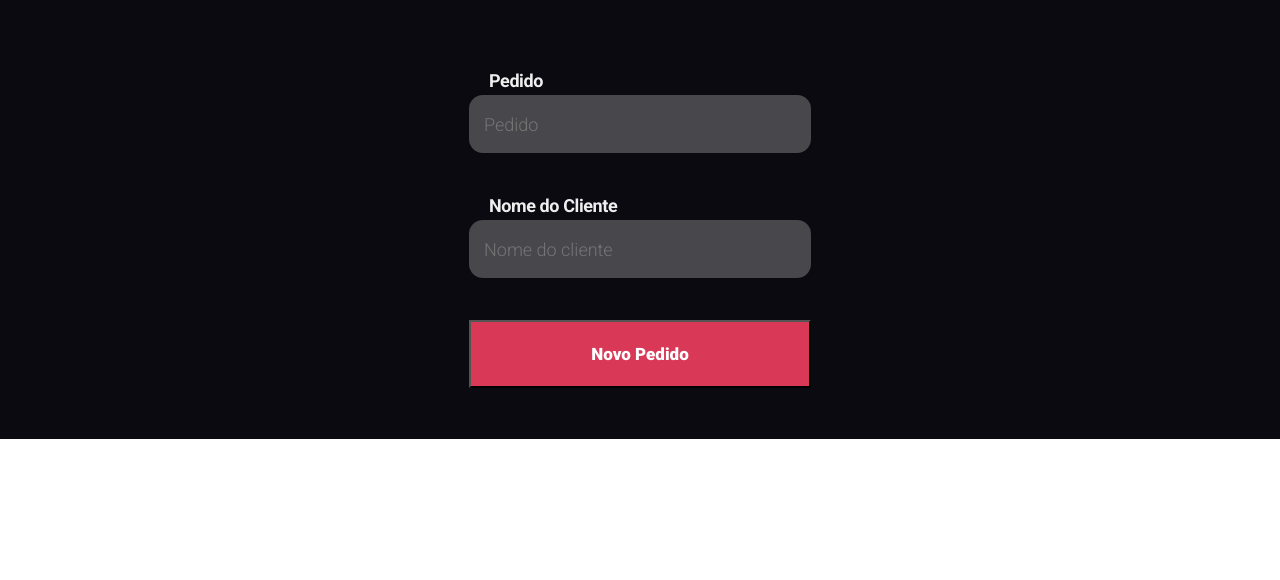
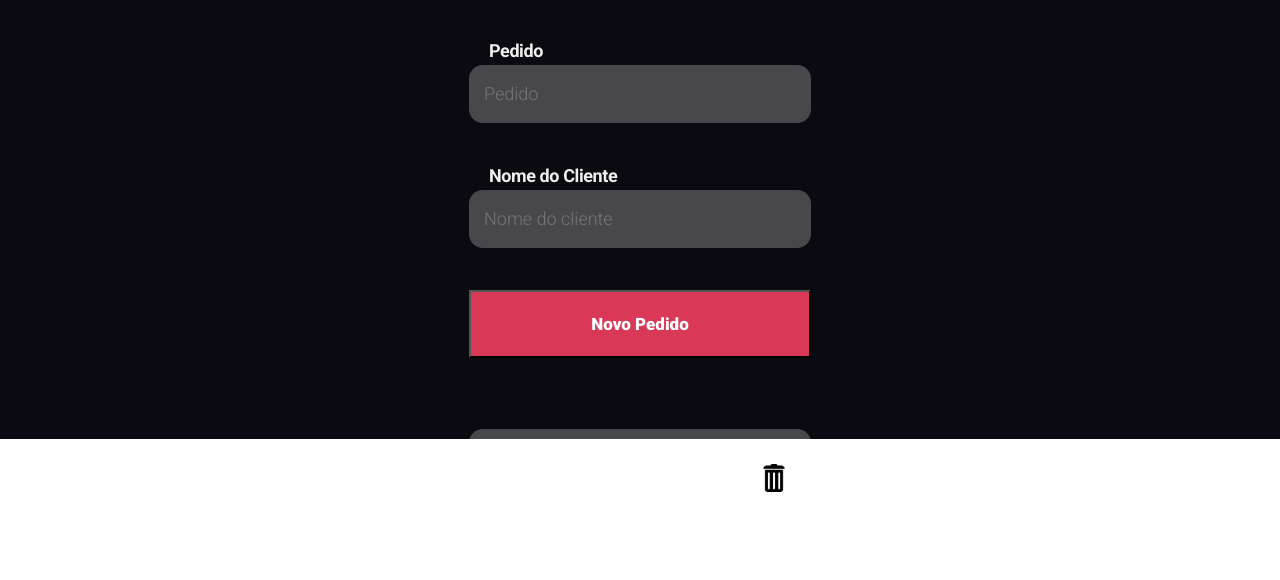
Before and after one commit to daianaadepaula/login-burger, a React (Create React App) app in the folder frontend/: page / in a window 1280 px wide. Shown: the part 361-941 px from the top of the page. Before the commit the page ends 800 px from the top, so only its background shows below. Built offline with nearby package versions, Linux system fonts and the light colour scheme.

Commit message:
styling order card

```diff
--- a/frontend/src/App.js
+++ b/frontend/src/App.js
@@ -1,6 +1,7 @@
 import React from "react";
 
 import Burger from './assets/burger.svg';
+import Trash from './assets/trash.svg';
 
 import {
   Container,
@@ -9,10 +10,16 @@ import {
   ContainerItens,
   InputLabel,
   Input,
-  Button
+  Button,
+  Order,
 } from "./styles";
 
 const App = () => {
+
+  const orders = [
+    { id: Math.random(), order: "X-Salada", name: "Daiana" },
+    { id: Math.random(), order: "1 Batata Grande, 1 X-Bacon,   2 Coca-Colas Light", name: "Maria" },
+  ];
 
   return (
 
@@ -30,6 +37,20 @@ const App = () => {
 
         <Button>Novo Pedido</Button>
 
+        <ul>
+          {orders.map((demand) => (
+            <Order key={demand.id}>
+              <div>
+                <p>{demand.order}</p>
+                <p className="order-name" >{demand.name}</p>
+              </div>
+              <button>
+                <img src={Trash} alt="lata-de-lixo" />
+              </button>
+            </Order>
+          ))}
+        </ul>
+
       </ContainerItens>
 
     </Container>
--- a/frontend/src/styles.js
+++ b/frontend/src/styles.js
@@ -32,6 +32,8 @@ export const H1 = styled.h1`
 export const ContainerItens = styled.div`
     display: flex;
     flex-direction: column;
+
+    height: 100vh;
 `
 
 export const InputLabel = styled.p`
@@ -91,3 +93,40 @@ export const Button = styled.button`
         opacity: 0.5;
     }
 `
+
+export const Order = styled.li`
+    display: flex;
+    justify-content: space-between;
+    align-items: center;
+    padding: 0 25px;
+    margin-top: 20px;
+
+    width: 342px;
+    height: 101px;
+    background: rgba(255, 255, 255, 0.25);
+    border-radius: 14px;
+    color: #FFFFFF;
+    border: none;
+    outline: none;
+
+    font-style: normal;
+    font-weight: 300;
+    font-size: 18px;
+    line-height: 21px;
+
+    div{
+        flex-direction: column;
+        justify-content: space-between;
+
+    }
+
+    .order-name{
+        font-weight: 700;
+    }
+
+    button{
+        background: none;
+        border: none;
+        cursor: pointer;
+    }
+`
```
Lines whose indentation alone changed are shown as unchanged.
